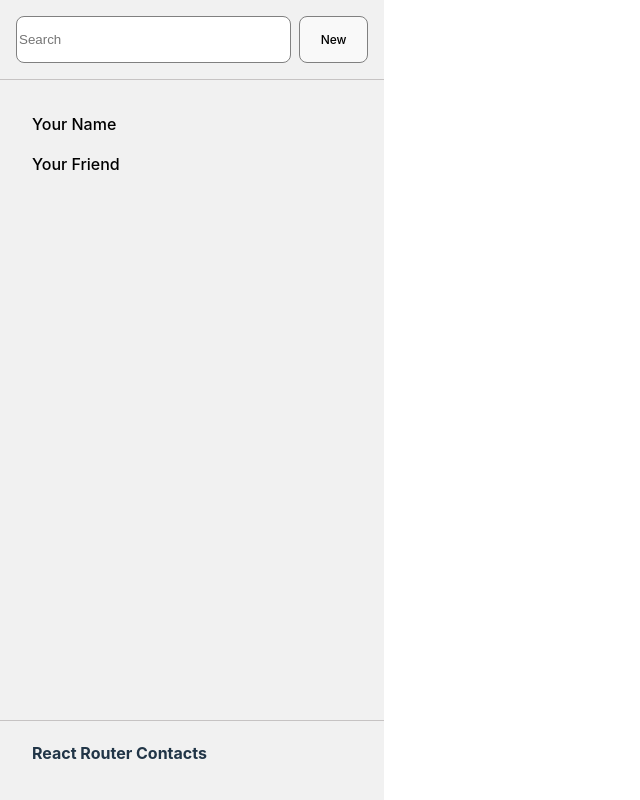
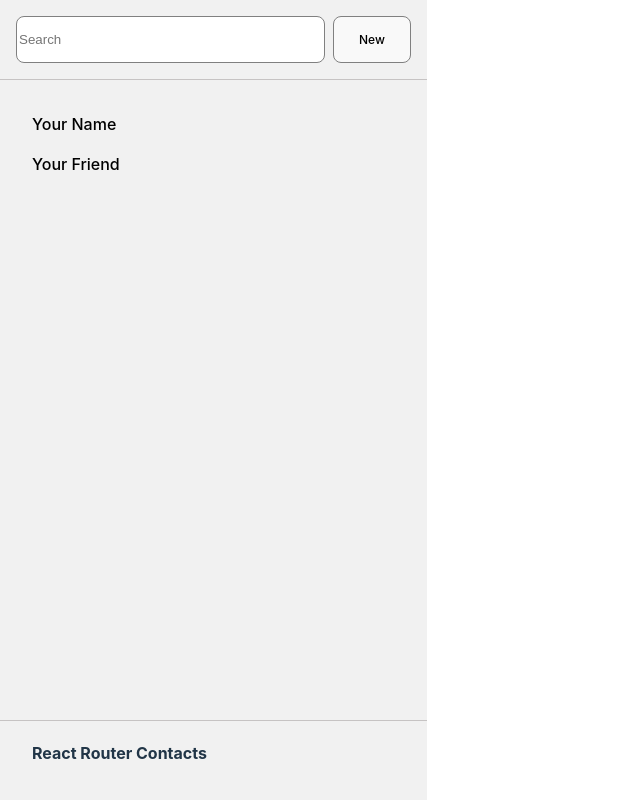
Before and after one commit to theara-y/react-router-tutorial, a React (Vite) app: page / in a window 1280 px wide. Shown: the whole page, without its empty margins (0-640 px from the left). Built offline with nearby package versions, Linux system fonts and the light colour scheme.

Commit message:
add contact as child of root

```diff
--- a/src/index.css
+++ b/src/index.css
@@ -69,6 +69,8 @@ button:focus-visible {
 
 
 #root {
+  display: grid;
+  grid-template-columns: 1fr 2fr;
   width: 100%;
 }
 
@@ -76,7 +78,7 @@ button:focus-visible {
   display: grid;
   grid-template-rows: 10% 1fr 10%;
   grid-template-columns: 1fr;
-  width: 30%;
+  width: 100%;
   height: 100%;
   background: #f1f1f1;
 }
--- a/src/main.jsx
+++ b/src/main.jsx
@@ -13,11 +13,13 @@ const router = createBrowserRouter([
   {
     path: '/',
     element: <Root />,
-    errorElement: <ErrorPage />
-  },
-  {
-    path: '/contacts/:contactId',
-    element: <Contact />
+    errorElement: <ErrorPage />,
+    children: [
+      {
+        path: '/contacts/:contactId',
+        element: <Contact />
+      },
+    ]
   },
 ]);
 
--- a/src/routes/root.jsx
+++ b/src/routes/root.jsx
@@ -1,3 +1,5 @@
+import { Outlet } from "react-router-dom";
+
 export default function Root() {
   return (
     <>
@@ -37,7 +39,9 @@ export default function Root() {
           </ul>
         </nav>
       </div>
-      <div id='detail'></div>
+      <div id='detail'>
+        <Outlet />
+      </div>
     </>
   );
 }
```
